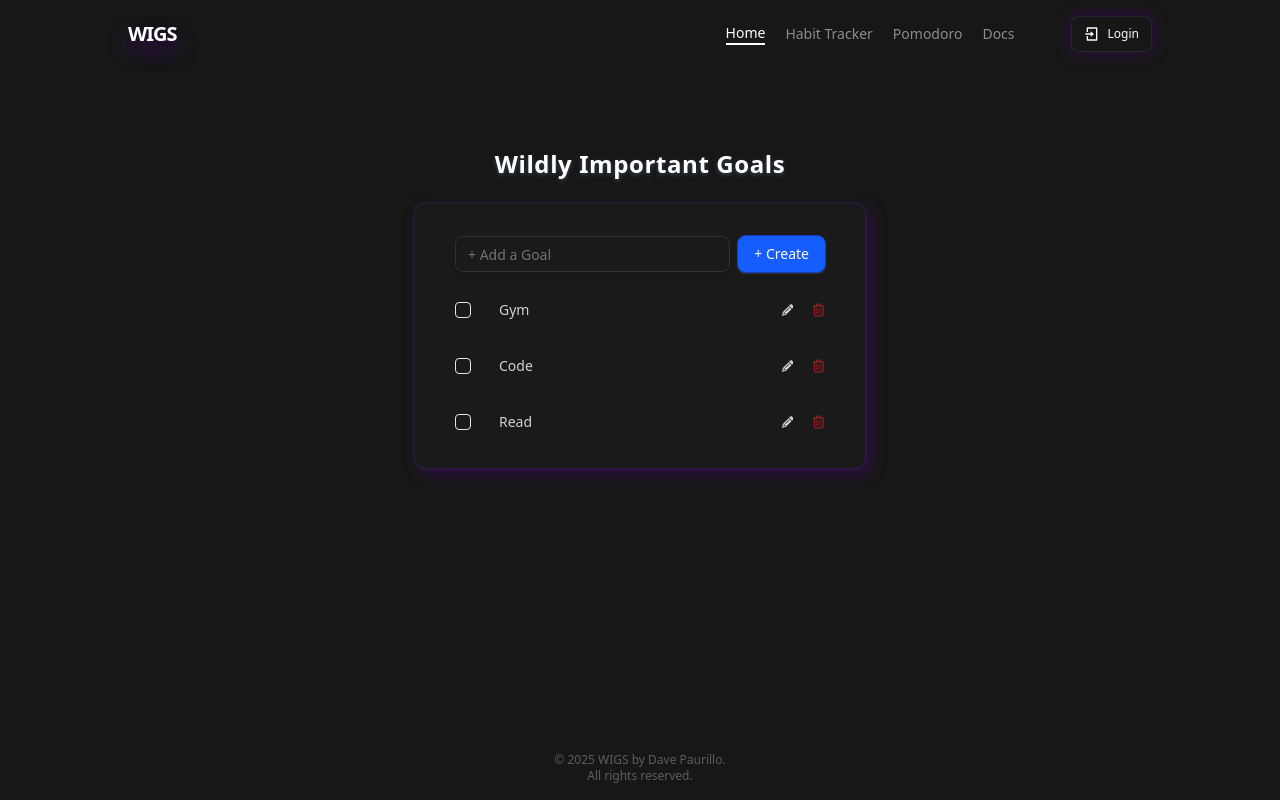
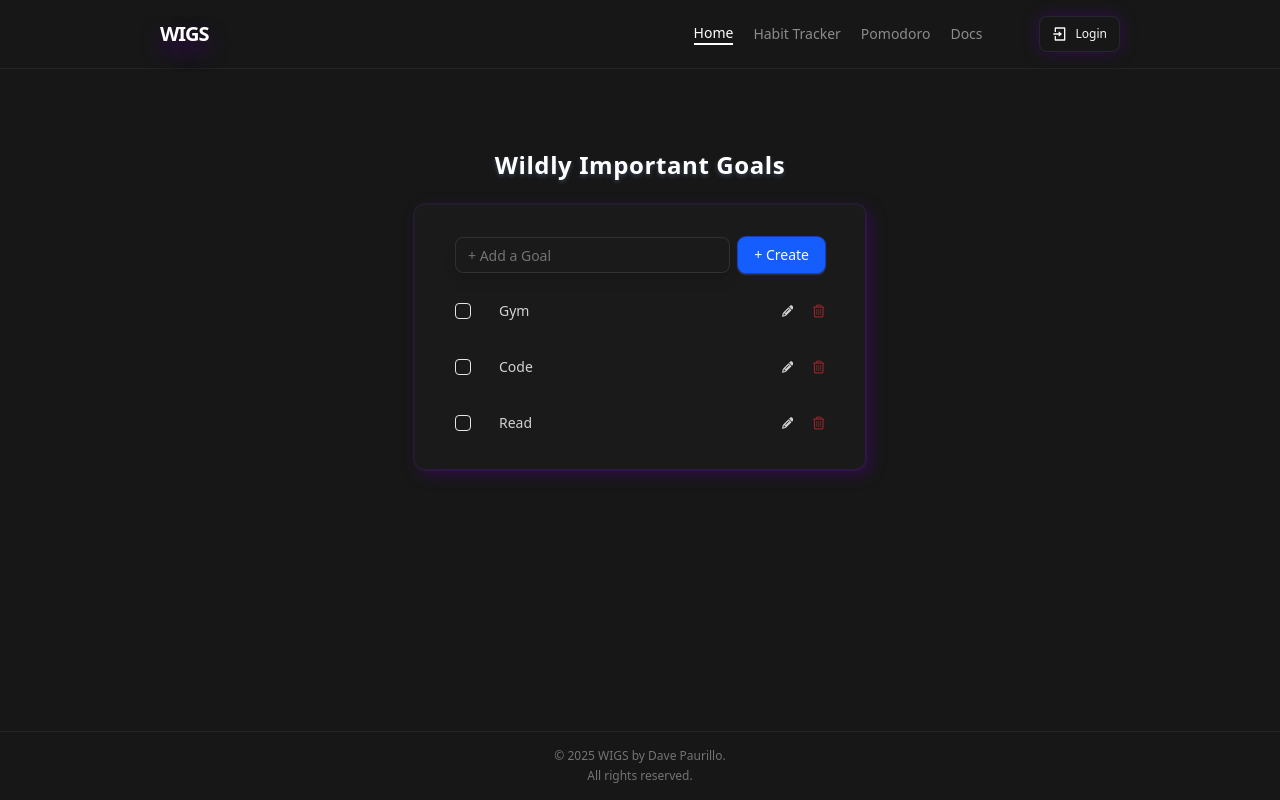
Before and after one commit to davePawww/wigs-client, a React (Vite) app: page / in a window 1280 px wide. Built offline with nearby package versions, Linux system fonts and the light colour scheme; no server answers.

Commit message:
style: UI updates

```diff
--- a/src/components/Footer.tsx
+++ b/src/components/Footer.tsx
@@ -1,8 +1,16 @@
 export default function Footer() {
   return (
-    <footer className="mt-auto py-4 text-center text-sm text-white/30">
-      <p className="text-xs">© 2025 WIGS by Dave Paurillo.</p>
-      <p className="text-xs">All rights reserved.</p>
+    <footer className="mt-auto border-t border-white/5 bg-neutral-900/30 py-4">
+      <div className="mx-auto max-w-5xl px-4 md:px-8">
+        <div className="flex flex-col items-center justify-center space-y-1 text-center">
+          <p className="text-xs text-white/40 transition-colors hover:text-white/60">
+            © 2025 WIGS by Dave Paurillo.
+          </p>
+          <p className="text-xs text-white/40 transition-colors hover:text-white/60">
+            All rights reserved.
+          </p>
+        </div>
+      </div>
     </footer>
   );
 }
--- a/src/components/Header.tsx
+++ b/src/components/Header.tsx
@@ -8,14 +8,14 @@ export default function Header() {
   const user = useSelector(getUser);
 
   return (
-    <header className="flex items-center justify-between p-4 text-white md:px-8">
-      <div className="mx-auto flex w-full max-w-5xl items-center justify-between">
+    <header className="border-b border-white/5 bg-neutral-900/30 py-4">
+      <div className="mx-auto flex w-full max-w-5xl items-center justify-between px-4 md:px-8">
         <div>
-          <h1 className="text-shadow-xl text-xl font-semibold tracking-tighter shadow-[rgba(75,0,130,0.8)]">
+          <h1 className="text-shadow-xl text-xl font-semibold tracking-tighter text-white shadow-[rgba(75,0,130,0.8)] transition-colors hover:text-white/90">
             WIGS
           </h1>
         </div>
-        <div className="flex items-center gap-14">
+        <div className="flex items-center gap-8 md:gap-14">
           <NavBar />
           {user ? <UserIconDropdown user={user} /> : <LoginBtn />}
         </div>
--- a/src/components/routes/AppRoutes.tsx
+++ b/src/components/routes/AppRoutes.tsx
@@ -5,7 +5,7 @@ import { Route, Routes } from "react-router-dom";
 import { useCheckAuth } from "@/hooks/hooks";
 
 // Main pages
-const Wigs = lazy(() => import("@/views/wigs/Wigs"));
+const Wigs = lazy(() => import("@/views/wigs/VWigs"));
 const HabitTracker = lazy(() => import("@/views/habit-tracker/HabitTracker"));
 const Pomodoro = lazy(() => import("@/views/pomodoro/Pomodoro"));
 const Docs = lazy(() => import("@/views/docs/Docs"));
```
Also changed, not shown: src/views/wigs/VWigs.tsx (renamed from src/views/wigs/Wigs.tsx).
